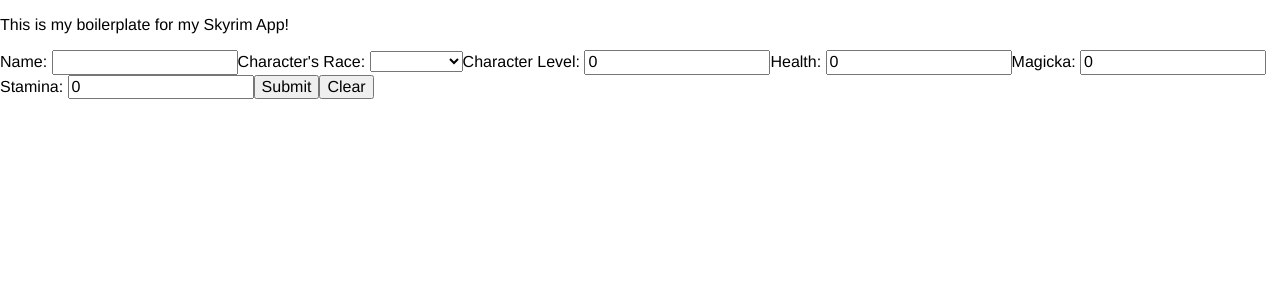
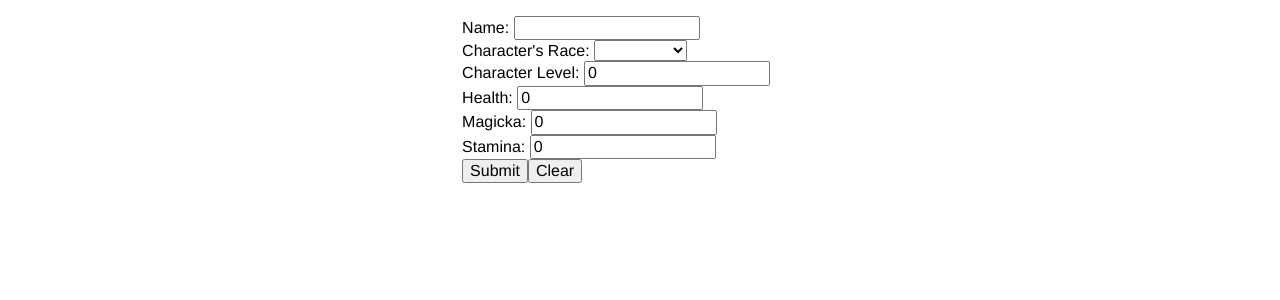
Before and after one commit to BashJr/skyrim-dmg-calc, a React app: page / in a window 1280 px wide. Shown: the top 300 px of the page. Built offline with nearby package versions, Linux system fonts and the light colour scheme.

Commit message:
Basic Styling Setup for Form

```diff
--- a/src/App.js
+++ b/src/App.js
@@ -5,12 +5,12 @@
 import MasterForm from '../src/components/MasterForm';
 
 
-const jsx = (
-    <div>
-        <p>This is my boilerplate for my Skyrim App!</p>
-        <MasterForm />
-    </div>
+// const jsx = (
+//     <div>
+//         <p>This is my boilerplate for my Skyrim App!</p>
+//         <MasterForm />
+//     </div>
 
-);
+// );
 
-ReactDom.render(jsx, document.getElementById('app'));
+ReactDom.render(<MasterForm />, document.getElementById('app'));
--- a/src/components/CharacterForm.js
+++ b/src/components/CharacterForm.js
@@ -103,21 +103,21 @@
 
     render() {
         return (
-            <form onSubmit={this.onFormSubmit}>
+            <form onSubmit={this.onFormSubmit} className="label">
                 <label>Name: </label>
-                <input type="text" name="name" value={this.state.name} onChange={this.onHandleChange} />
+                <input type="text" name="name" value={this.state.name} onChange={this.onHandleChange} /> <br />
                 <label>Character's Race: </label>
                 <select name="race" value={this.state.race} onChange={this.onHandleChange} >
                     {this.loadRaces(races)}
-                </select>
+                </select> <br />
                 <label>Character Level: </label>
-                <input type="number" name="level" min="1" value={this.state.level} onChange={this.onHandleChange} />
+                <input type="number" name="level" min="1" value={this.state.level} onChange={this.onHandleChange} /> <br />
                 <label>Health: </label>
-                <input type="number" name="health" min="1" value={this.state.health} onChange={this.onHandleChange} />
+                <input type="number" name="health" min="1" value={this.state.health} onChange={this.onHandleChange} /> <br />
                 <label>Magicka: </label>
-                <input type="number" name="magicka" min="1" value={this.state.magicka} onChange={this.onHandleChange} />
+                <input type="number" name="magicka" min="1" value={this.state.magicka} onChange={this.onHandleChange} /> <br />
                 <label>Stamina: </label>
-                <input type="number" name="stamina" min="1" value={this.state.stamina} onChange={this.onHandleChange} />
+                <input type="number" name="stamina" min="1" value={this.state.stamina} onChange={this.onHandleChange} /> <br />
                 <button type="submit">Submit</button>
                 <button type="button" onClick={this.onFormClear}>Clear</button>
             </form>
--- a/src/components/MasterForm.js
+++ b/src/components/MasterForm.js
@@ -14,7 +14,7 @@
 export default class MasterForm extends React.Component {
     render() {
         return (
-            <div>
+            <div className="container">
                 <CharacterForm />
             </div>
 
--- /dev/null
+++ b/src/styles/components/_container.scss
@@ -0,0 +1,6 @@
+.container {
+    display: table;
+    max-width: 60rem;
+    margin: 0 auto;
+    padding: $m-size $m-size;
+}
--- /dev/null
+++ b/src/styles/components/_label.scss
@@ -0,0 +1,10 @@
+.label {
+    padding-right: $xl-size;
+    display: inline-block;
+    text-align: left;
+}
+
+.input {
+    padding-right: $xl-size;
+    display: inline-block;
+}
--- a/src/styles/styles.scss
+++ b/src/styles/styles.scss
@@ -1,2 +1,4 @@
 @import './base/settings';
 @import './base/base';
+@import './components/container';
+@import './components/label';
```
